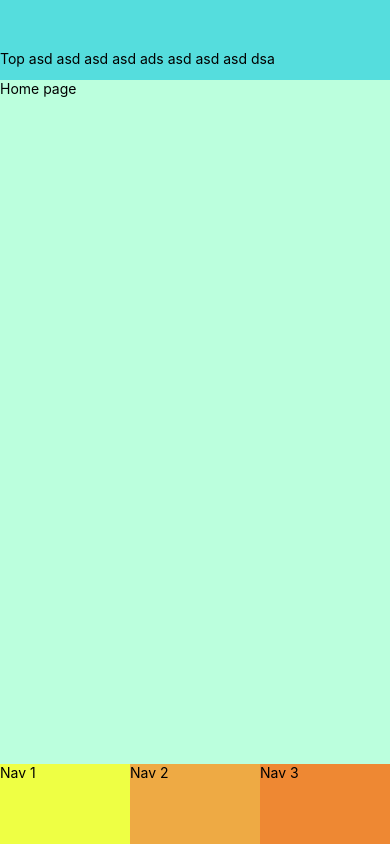
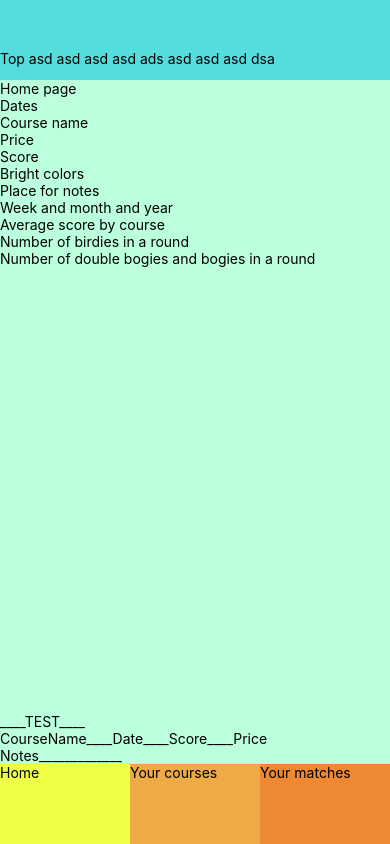
Before and after one commit to ScoRoc/golf-budget-tracker, a React Native app: screen / in a window 390 px wide. Built offline with nearby package versions, Linux system fonts and the light colour scheme.

Commit message:
working on it

```diff
--- a/App.js
+++ b/App.js
@@ -2,6 +2,8 @@ import React from 'react';
 import { StyleSheet, Text, View, ScrollView } from 'react-native';
 import Nav from './Components/Nav';
 import Home from './Components/Home';
+import YourCourses from './Components/YourCourses';
+import YourMatches from './Components/YourMatches';
 import Test from './Components/Test';
 
 export default class App extends React.Component {
@@ -13,14 +15,15 @@ export default class App extends React.Component {
   }
 
   changePage = page => {
-    console.log('heres page: ', page);
-    // this.setState({ page });
+    this.setState({ page });
   }
 
   render() {
 
     const pages = {
       home: <Home onPress={() => this.changePage('test')} />,
+      yourCourses: <YourCourses />,
+      yourMatches: <YourMatches />,
       test: <Test />
     }
 
--- a/Components/Home.js
+++ b/Components/Home.js
@@ -1,11 +1,30 @@
 import React, { Component } from 'react';
-import { StyleSheet, Text, View } from 'react-native';
+import { StyleSheet, Text, View, FlatList } from 'react-native';
 
 export default class Home extends Component {
   render() {
     return (
       <View style={styles.home}>
           <Text>Home page</Text>
+          <FlatList
+            data={[
+              {key: 'Dates'},
+              {key: 'Course name'},
+              {key: 'Price'},
+              {key: 'Score'},
+              {key: 'Bright colors'},
+              {key: 'Place for notes'},
+              {key: 'Week and month and year'},
+              {key: 'Average score by course'},
+              {key: 'Number of birdies in a round'},
+              {key: 'Number of double bogies and bogies in a round'}
+            ]}
+            renderItem={( {item} ) => <Text>{item.key}</Text>}
+          />
+          <Text>____TEST____</Text>
+          <Text>CourseName____Date____Score____Price</Text>
+          <Text>Notes_____________</Text>
+
       </View>
     );
   }
--- a/Components/Nav.js
+++ b/Components/Nav.js
@@ -2,10 +2,19 @@ import React from 'react';
 import { StyleSheet, Text, View } from 'react-native';
 import NavButton from './NavButton';
 
-const text = {
-  nav1: 'Nav 1',
-  nav2: 'Nav 2',
-  nav3: 'Nav 3'
+const nav = {
+  home: {
+    text: 'Home',
+    page: 'home'
+  },
+  yourCourses: {
+    text: 'Your courses',
+    page: 'yourCourses'
+  },
+  yourMatches: {
+    text: 'Your matches',
+    page: 'yourMatches'
+  },
 };
 
 const bgColor = {
@@ -24,9 +33,9 @@ export default class Nav extends React.Component {
   render() {
     return (
       <View style={styles.nav}>
-        <NavButton changePage={this.props.changePage} text={text.nav1} bgColor={bgColor.top} />
-        <NavButton text={text.nav2} bgColor={bgColor.mid} />
-        <NavButton text={text.nav3} bgColor={bgColor.bot} />
+        <NavButton changePage={this.props.changePage} nav={nav.home} bgColor={bgColor.top} />
+        <NavButton changePage={this.props.changePage} nav={nav.yourCourses} bgColor={bgColor.mid} />
+        <NavButton changePage={this.props.changePage} nav={nav.yourMatches} bgColor={bgColor.bot} />
       </View>
     );
   }
@@ -38,6 +47,5 @@ const styles = StyleSheet.create({
     height: 80,
     flexDirection: 'row',
     justifyContent: 'space-between',
-    backgroundColor: '#fdb'
   }
 });
--- a/Components/NavButton.js
+++ b/Components/NavButton.js
@@ -1,12 +1,17 @@
 import React from 'react';
-import { StyleSheet, Text, View } from 'react-native';
+import { StyleSheet, Text, TouchableHighlight } from 'react-native';
 
 export default class NavButton extends React.Component {
   render() {
     return (
-      <View onPress={() => this.props.changePage('test')} style={[styles.navButton, this.props.bgColor]}>
-          <Text>{this.props.text}</Text>
-      </View>
+      <TouchableHighlight
+        onPress={() => this.props.changePage(this.props.nav.page)}
+        style={[styles.navButton, this.props.bgColor]}
+        underlayColor='rgb(102, 51, 153)'
+        // underlayColor='#b1be2e'
+        >
+          <Text>{this.props.nav.text}</Text>
+      </TouchableHighlight>
     );
   }
 }
--- /dev/null
+++ b/Components/YourCourses.js
@@ -0,0 +1,20 @@
+import React, { Component } from 'react';
+import { StyleSheet, Text, View } from 'react-native';
+
+export default class YourCourses extends Component {
+  render() {
+    return (
+      <View style={styles.home}>
+          <Text>YourCourses page</Text>
+      </View>
+    );
+  }
+}
+
+const styles = StyleSheet.create({
+  home: {
+    flex: 1,
+    alignSelf: 'stretch',
+    backgroundColor: '#bfd'
+  }
+});
--- /dev/null
+++ b/Components/YourMatches.js
@@ -0,0 +1,22 @@
+import React, { Component } from 'react';
+import { StyleSheet, Text, View } from 'react-native';
+
+export default class YourMatches extends Component {
+  render() {
+    return (
+      <View style={styles.home}>
+          <Text>YourMatches page</Text>
+          <Text>CourseName____Date____Score____Price</Text>
+          <Text>Notes_____________</Text>
+      </View>
+    );
+  }
+}
+
+const styles = StyleSheet.create({
+  home: {
+    flex: 1,
+    alignSelf: 'stretch',
+    backgroundColor: '#bfd'
+  }
+});
```
